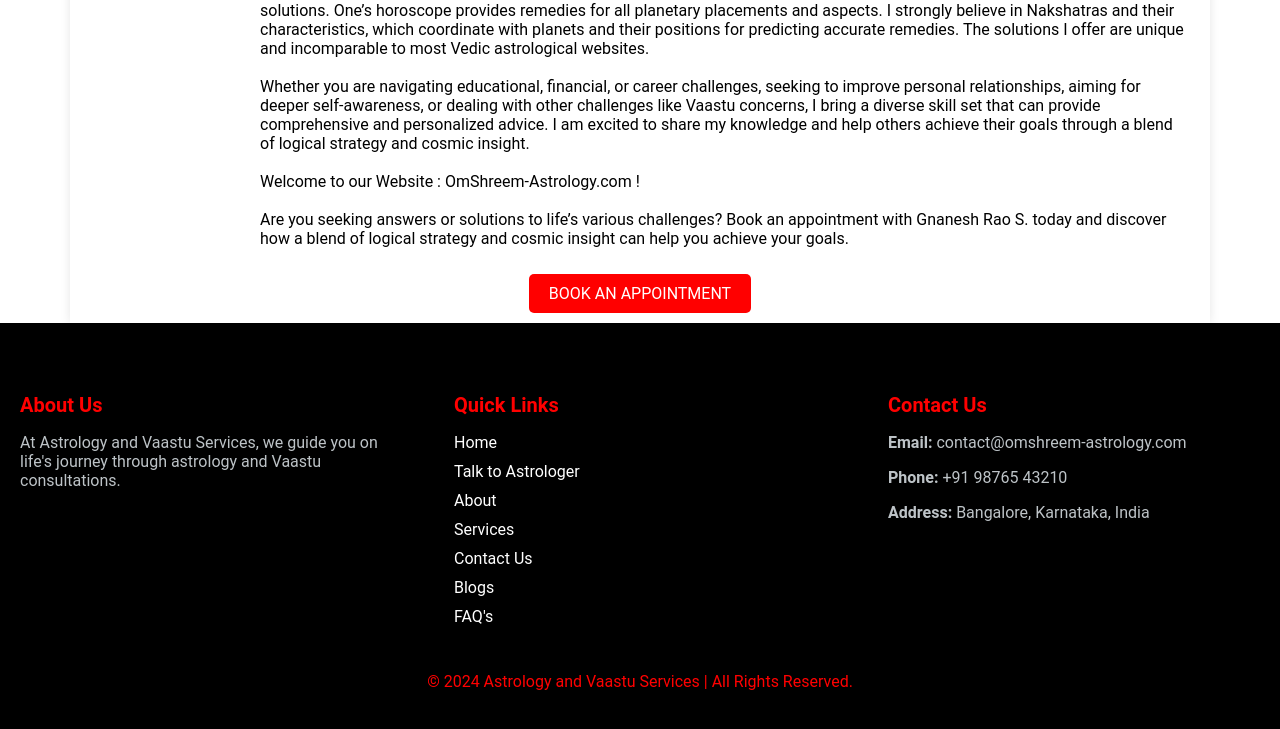
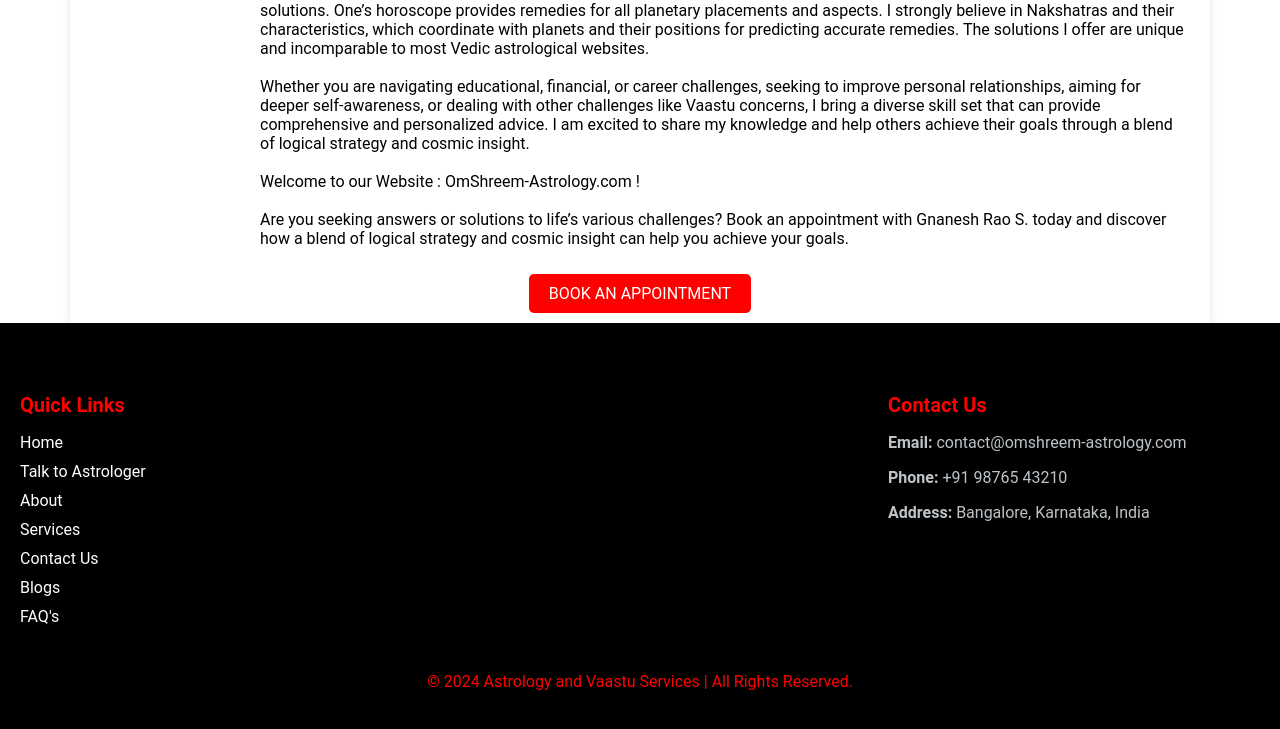
Before and after one commit to gurudev18/Omshreem-Astrology, a plain HTML site: page astrologer.html in a window 1280 px wide. Shown: the part 701-1430 px from the top of the page. Drawn offline with Linux system fonts and the light colour scheme.

Commit message:
fixing php email-1

```diff
--- a/astrologer.html
+++ b/astrologer.html
@@ -71,13 +71,6 @@
 
     <footer class="footer">
         <div class="footer-container">
-            <div class="footer-section about">
-                <h3>About Us</h3>
-                <p>
-                    At Astrology and Vaastu Services, we guide you on life's journey through astrology
-                    and Vaastu consultations.
-                </p>
-            </div>
             <div class="footer-section links">
                 <h3>Quick Links</h3>
                 <ul>
```
Also changed, not shown: about.html (+0 -7 lines), blogs.html (+0 -7 lines), contact.html (+0 -4 lines), faq.html (+0 -7 lines), index.html (+0 -7 lines), services.html (+0 -7 lines).
